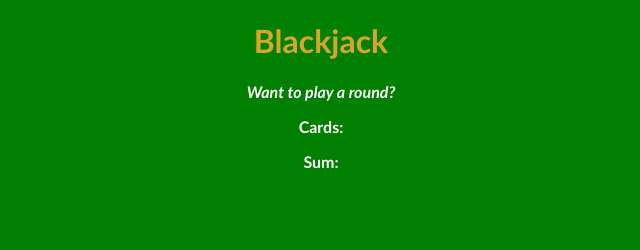
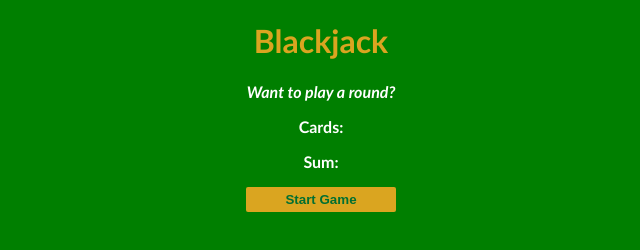
Before and after one commit to Gibson779/BlackJackGame, a plain HTML site: page index.html in a window 1280 px wide. Shown: the whole page, without its empty margins (319-959 px from the left). Drawn offline with Linux system fonts and the light colour scheme.

Commit message:
New Commit

```diff
--- a/index.css
+++ b/index.css
@@ -18,3 +18,14 @@ h1 {
     font-style: italic;
 
 }
+
+button {
+    color: #016f32;
+    width: 150px;
+    background: goldenrod;
+    padding-top: 5px;
+    padding-bottom: 5px;
+    font-weight: bold;
+    border: none;
+    border-radius: 2px;
+}
--- a/index.html
+++ b/index.html
@@ -8,6 +8,7 @@
         <p id="message-el">Want to play a round?</p>
         <p>Cards:</p>
         <p>Sum:</p>
+        <button id= "button" onclick= "StartGame()">Start Game</button>
         <script src="index.js"></script>
     </body>
 </html>
--- a/index.js
+++ b/index.js
@@ -7,6 +7,7 @@ let isAlive = true
 let message = ""
 
 
+function startGame(){
     if (sum <= 20){
         message = ("Do you want to draw a new card")
     } else if (sum === 21){
@@ -18,5 +19,5 @@ message = ("you are out")
     isAlive = false
 
     }
-
     console.log(message)
+}
```
Lines whose indentation alone changed are shown as unchanged.
